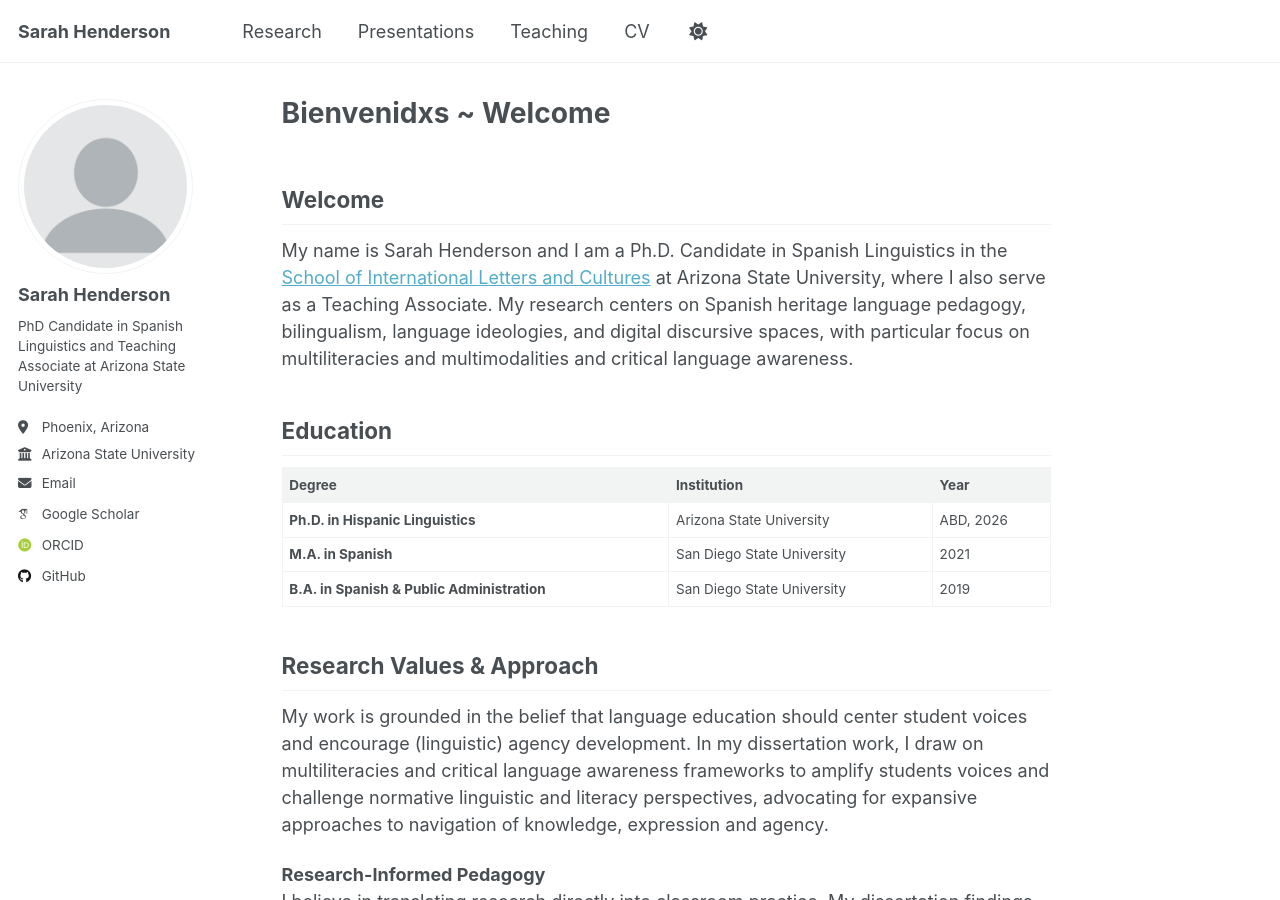
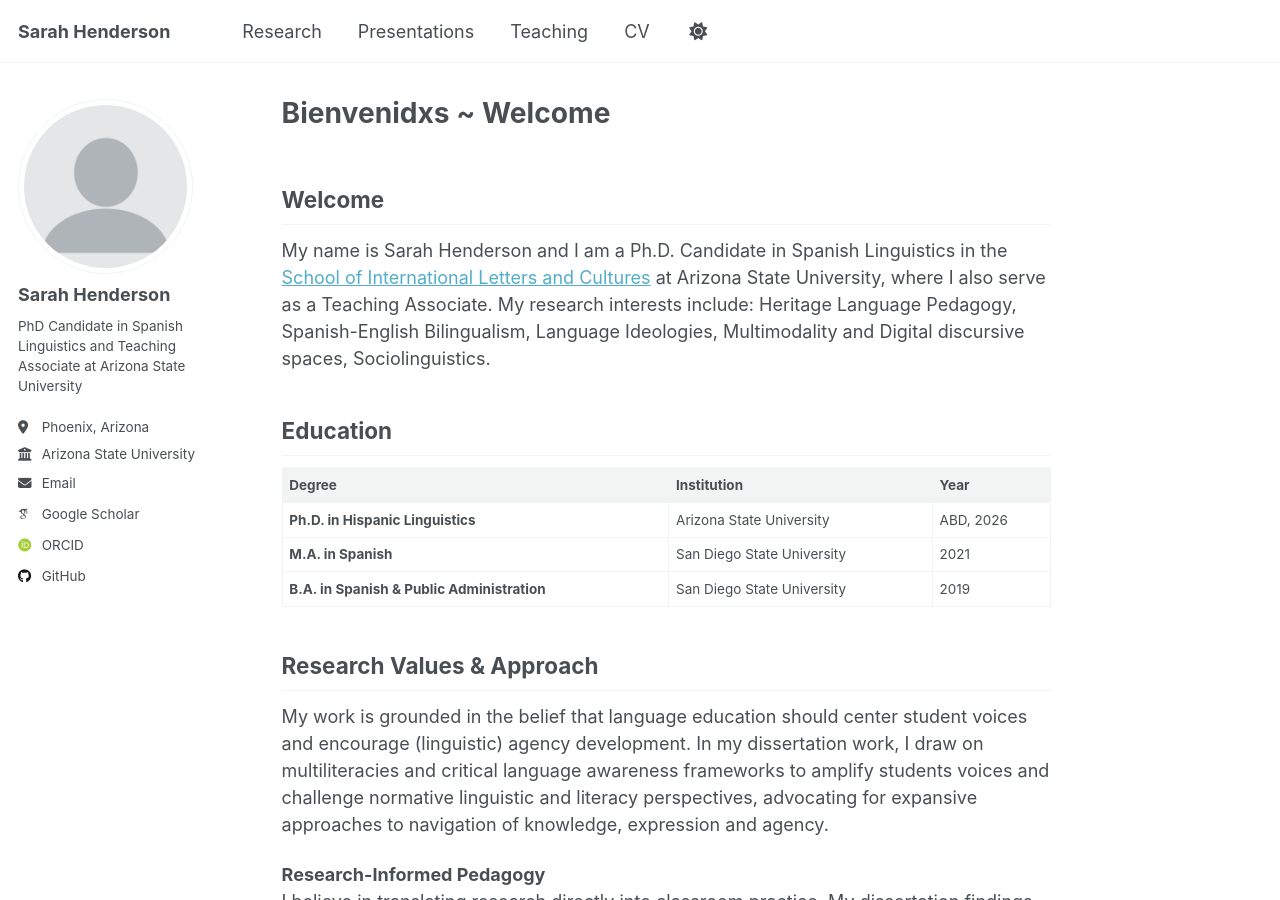
Before and after one commit to sarah-e-henderson/sarah-e-henderson.github.io, a Jekyll site: the page built from _pages/about.md, in a window 1280 px wide and 900 px high. Built offline with Jekyll 4.4.1, drawn with Linux system fonts in a browser that asks for light colours; some web fonts are replaced; a script that is not in the unit is left out.

Commit message:
Update about.md

```diff
--- a/_pages/about.md
+++ b/_pages/about.md
@@ -9,7 +9,7 @@ redirect_from:
 
 ## Welcome
 
-My name is Sarah Henderson and I am a Ph.D. Candidate in Spanish Linguistics in the [School of International Letters and Cultures]([url](https://silc.asu.edu/spanish)) at Arizona State University, where I also serve as a Teaching Associate. My research centers on Spanish heritage language pedagogy, bilingualism, language ideologies, and digital discursive spaces, with particular focus on multiliteracies and multimodalities and critical language awareness.
+My name is Sarah Henderson and I am a Ph.D. Candidate in Spanish Linguistics in the [School of International Letters and Cultures]([url](https://silc.asu.edu/spanish)) at Arizona State University, where I also serve as a Teaching Associate. My research interests include: Heritage Language Pedagogy, Spanish-English Bilingualism, Language Ideologies, Multimodality and Digital discursive spaces, Sociolinguistics.
 
 ## Education
 
```
